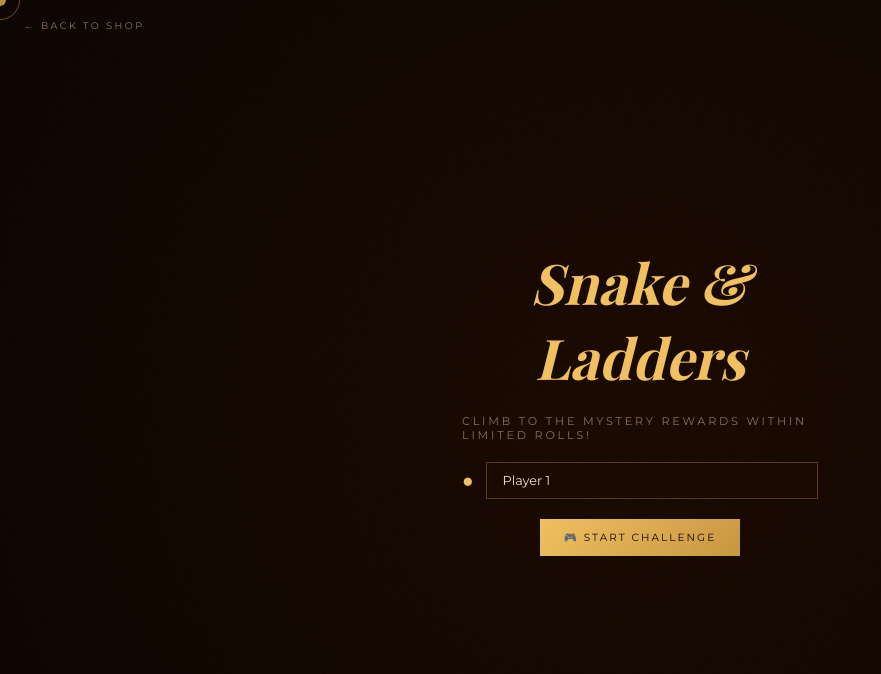
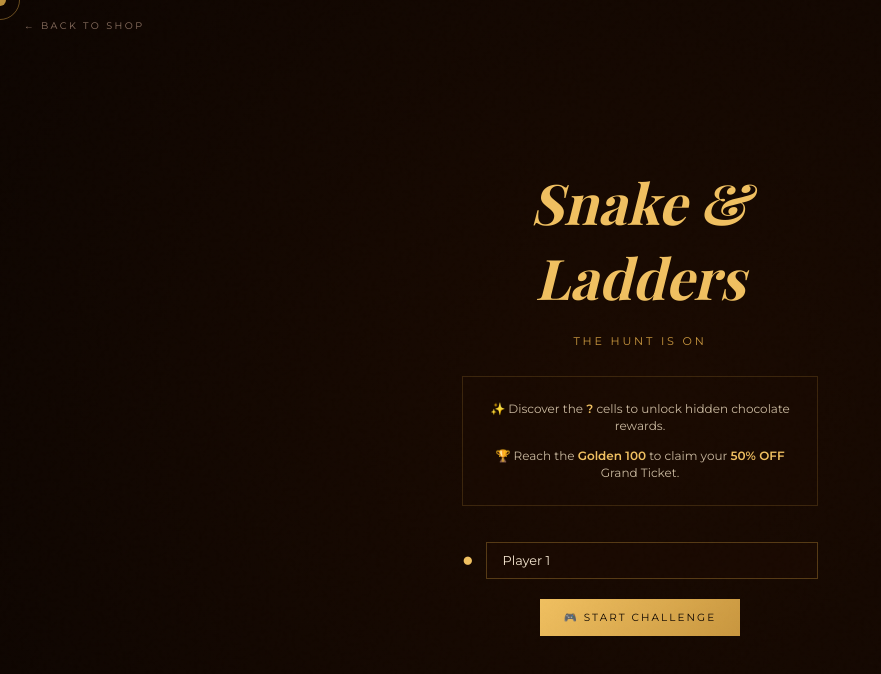
Before and after one commit to N0oshin/Cacao-noir, a React (Vite) app: page /games in a window 1280 px wide. Shown: the top 674 px of the page, without its empty margins (0-881 px from the left). Built offline with nearby package versions, Linux system fonts and the light colour scheme; a web font is replaced by a local one.

Commit message:
improved ui

```diff
--- a/src/games/SnakesLadders/SnakesLadders.css
+++ b/src/games/SnakesLadders/SnakesLadders.css
@@ -50,7 +50,32 @@
   font-size: 0.7rem;
   letter-spacing: 0.25em;
   text-transform: uppercase;
-  color: var(--cream-muted);
+  color: var(--gold);
+  margin-bottom: 0.5rem;
+}
+
+.sl-rules-box {
+  background: rgba(26, 10, 0, 0.6);
+  border: 1px solid rgba(200, 150, 62, 0.2);
+  padding: 1.5rem;
+  width: 100%;
+  margin-bottom: 1rem;
+  display: flex;
+  flex-direction: column;
+  gap: 0.8rem;
+}
+
+.sl-rule {
+  font-family: 'Montserrat', sans-serif;
+  font-size: 0.75rem;
+  color: var(--cream-dim);
+  line-height: 1.4;
+  text-align: center;
+}
+
+.sl-rule strong {
+  color: var(--gold-light);
+  font-weight: 600;
 }
 
 .sl-name-row {
--- a/src/games/SnakesLadders/SnakesLadders.jsx
+++ b/src/games/SnakesLadders/SnakesLadders.jsx
@@ -467,7 +467,11 @@ export default function SnakesLadders() {
       {!started && (
         <div className="sl-start-screen">
           <h1 className="sl-start-title">Snake &amp; Ladders</h1>
-          <p className="sl-start-sub">Climb to the mystery rewards within limited rolls!</p>
+          <p className="sl-start-sub">The Hunt is On</p>
+          <div className="sl-rules-box">
+            <p className="sl-rule">✨ Discover the <strong> ? </strong> cells to unlock hidden chocolate rewards.</p>
+            <p className="sl-rule">🏆 Reach the <strong>Golden 100</strong> to claim your <strong>50% OFF</strong> Grand Ticket.</p>
+          </div>
           <div className="sl-name-row">
             <span className="sl-name-label" style={{ color: PLAYER_COLORS[0] }}>●</span>
             <input
@@ -482,7 +486,7 @@ export default function SnakesLadders() {
             className="sl-btn-primary"
             onClick={() => {
               setPlayerNames([nameInput[0] || 'Player 1']);
-              setRollsRemaining(Math.floor(Math.random() * 7) + 6);
+              setRollsRemaining(Math.floor(Math.random() * 6) + 10);
               setStarted(true);
             }}
           >
@@ -556,7 +560,6 @@ export default function SnakesLadders() {
               }}>
                 {copied === reward.code ? '✓ Copied! Redirecting...' : '📋 Copy Code & Exit'}
               </button>
-              <button className="sl-btn-ghost" onClick={() => navigate('/')}>End Game Without Code</button>
             </div>
           </div>
         </div>
@@ -572,8 +575,8 @@ export default function SnakesLadders() {
 
             <div className="sl-win-reward">
               <p className="sl-modal-sub-label">Your Grand Victory Reward:</p>
-              <div className="sl-modal-code">GOLDEN30</div>
-              <p className="sl-modal-hint">(30% Off Golden Ticket)</p>
+              <div className="sl-modal-code">GOLDEN50</div>
+              <p className="sl-modal-hint">(50% Off Golden Ticket)</p>
             </div>
 
             <div className="sl-win-share">
@@ -582,9 +585,9 @@ export default function SnakesLadders() {
                   📸 Share Screenshot
                 </button>
                 <button className="sl-btn-ghost" onClick={() => {
-                  copyCode('GOLDEN30');
+                  copyCode('GOLDEN50');
                 }}>
-                  {copied === 'GOLDEN30' ? '✓ Copied!' : '📋 Copy My Ticket'}
+                  {copied === 'GOLDEN50' ? '✓ Copied!' : '📋 Copy My Ticket'}
                 </button>
                 <button className="sl-btn-ghost" style={{ width: '100%' }} onClick={() => navigate('/')}>
                   🚪 End Game
--- a/src/pages/OrderConfirmation.jsx
+++ b/src/pages/OrderConfirmation.jsx
@@ -1,6 +1,7 @@
 import { useEffect, useState, useRef } from 'react';
 import { useLocation, useNavigate, Link } from 'react-router-dom';
 import { productsData } from '../components/Products';
+import BarcodeEntry from '../components/BarcodeEntry';
 import bgImage from '../assets/images/background.png';
 import '../styles/OrderConfirmation.css';
 
@@ -16,13 +17,15 @@ export default function OrderConfirmation({ cart, setCart }) {
   const [appliedCoupon, setAppliedCoupon] = useState(null);
   const [rewardCode] = useState(() => `CN-${Math.random().toString(36).substring(2, 6).toUpperCase()}-${Math.random().toString(36).substring(2, 6).toUpperCase()}`);
   const [leaderboard, setLeaderboard] = useState([]);
+  const [showBarcodeModal, setShowBarcodeModal] = useState(false);
 
   const VALID_COUPONS = {
     'SAMPLE': { discount: 0.00, label: 'Free Sample' },
     'NOIR10': { discount: 0.10, label: '10% OFF' },
     'NOIR05': { discount: 0.05, label: '5% OFF' },
     'NOIR20': { discount: 0.20, label: '20% OFF' },
-    'CHOCFREE': { discount: 0.00, label: 'Free Box' }
+    'CHOCFREE': { discount: 0.00, label: 'Free Box' },
+    'GOLDEN50': { discount: 0.50, label: 'Golden Ticket' }
   };
 
   useEffect(() => {
@@ -175,10 +178,17 @@ export default function OrderConfirmation({ cart, setCart }) {
               <Link to="/" className="oc-btn-primary">
                 ✨ Back to Home
               </Link>
+              <button className="btn-experience" onClick={() => setShowBarcodeModal(true)}>
+                <span>Enter the Game Room</span>
+              </button>
             </div>
           </div>
         )}
       </div>
+
+      {showBarcodeModal && (
+        <BarcodeEntry onClose={() => setShowBarcodeModal(false)} />
+      )}
 
       {/* Leaderboard - Only show if not placing order or if we want to fill space */}
       {leaderboard.length > 0 && isOrderPlaced && (
--- a/src/styles/OrderConfirmation.css
+++ b/src/styles/OrderConfirmation.css
@@ -370,6 +370,21 @@
   color: var(--gold-light);
 }
 
+.btn-experience {
+  font-family: 'Montserrat', sans-serif;
+  font-size: 0.65rem;
+  letter-spacing: 0.2em;
+  text-transform: uppercase;
+  text-decoration: none;
+  color: var(--gold-light);
+  background-color: var(--bg-deepest);
+  border: 1px solid rgba(200, 150, 62, 0.4);
+  padding: 0.75rem 1.5rem;
+  position: relative;
+  overflow: hidden;
+  transition: color 0.3s, border-color 0.3s;
+}
+
 .oc-rewards-hint {
   display: flex;
   flex-direction: column;
```
